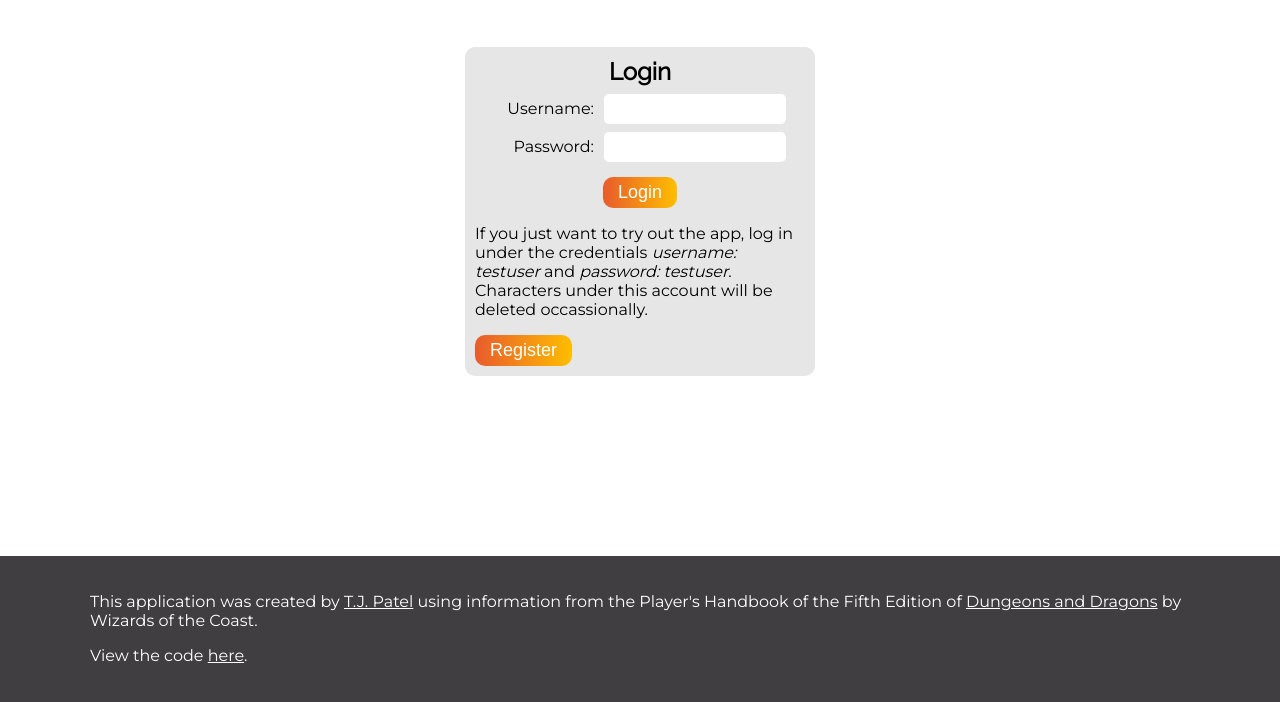
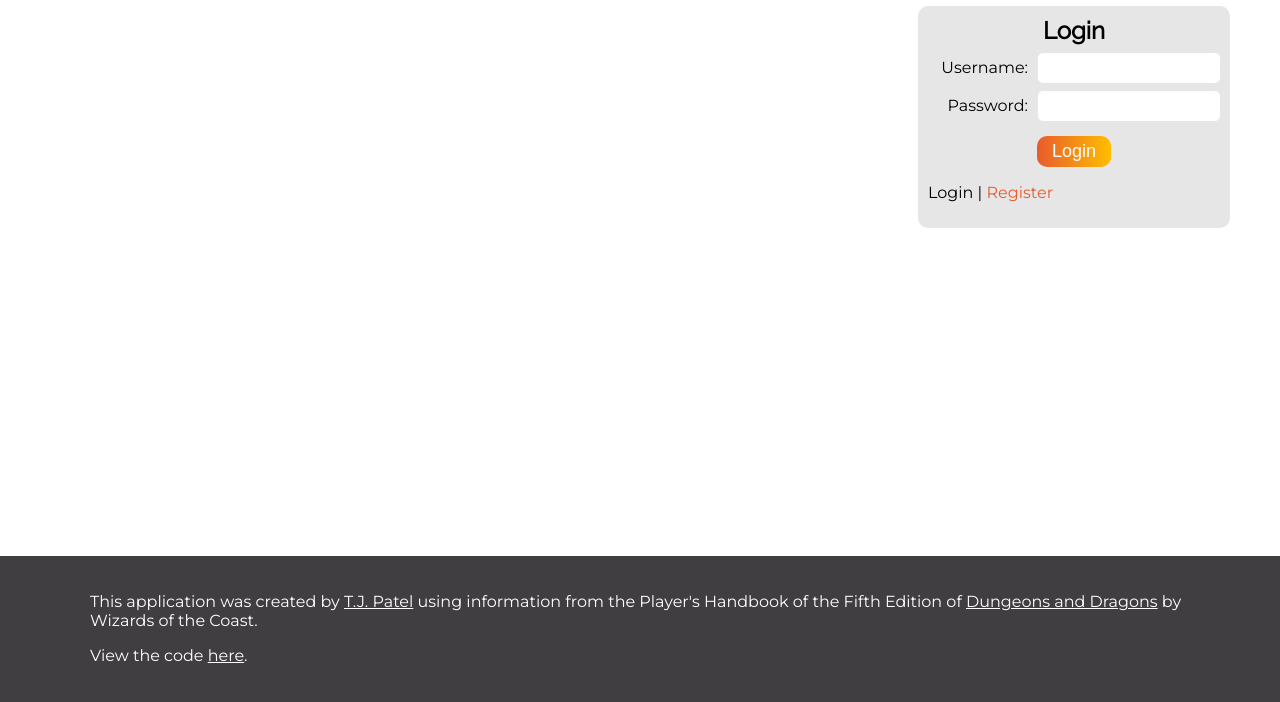
Before and after one commit to tarajeanne/dnd-client, a React app: page / in a window 1280 px wide. Shown: the part 94-796 px from the top of the page. Built offline with nearby package versions, Linux system fonts and the light colour scheme.

Commit message:
changed buttons to links

```diff
--- a/src/Components/LoginForm/LoginForm.css
+++ b/src/Components/LoginForm/LoginForm.css
@@ -1,6 +1,8 @@
 .LoginPage {
-  display: block;
-  margin: auto;
+  display: inline-block;
+  position: absolute;
+  right: 50px;
+  top: 50px;
   margin-top: 50px;
   max-width: 350px;
   padding: 10px;
--- a/src/Routes/LandingPage.js
+++ b/src/Routes/LandingPage.js
@@ -23,6 +23,13 @@ export default class LoginPage extends Component {
     history.push(destination);
   };
 
+
+  handleRegistrationSuccess = (user) => {
+    this.setState({
+      redirectTo: '/'
+    });
+  };
+
   handleClick = () => {
     this.setState( {
       login: !this.state.login
@@ -35,12 +42,14 @@ export default class LoginPage extends Component {
         <div className="LoginPage">
           <h2>Login</h2>
           <LoginForm onLoginSuccess={this.handleLoginSuccess} />
-          <p>
+          {/* <p>
             If you just want to try out the app, log in under the credentials{' '}
             <i>username: testuser</i> and <i>password: testuser</i>. Characters
             under this account will be deleted occassionally.
+          </p> */}
+          <p className="login-toggle">
+            Login | <a onClick={this.handleClick}>Register</a>
           </p>
-          <button onClick={this.handleClick}>Register</button>
         </div>
       );
     }
@@ -51,7 +60,9 @@ export default class LoginPage extends Component {
         <RegistrationForm
           onRegistrationSuccess={this.handleRegistrationSuccess}
         />
-        <button onClick={this.handleClick}>Login</button>
+           <p className="login-toggle">
+           <a onClick={this.handleClick}>Login</a> | Register
+          </p>
       </div>
       )
     }
--- a/src/Routes/RegistrationPage.js
+++ b/src/Routes/RegistrationPage.js
@@ -15,11 +15,6 @@ export default class RegistrationPage extends Component {
     }
   };
 
-  handleRegistrationSuccess = (user) => {
-    this.setState({
-      redirectTo: '/'
-    });
-  };
 
   render() {
     if (this.state.redirectTo) {
```
